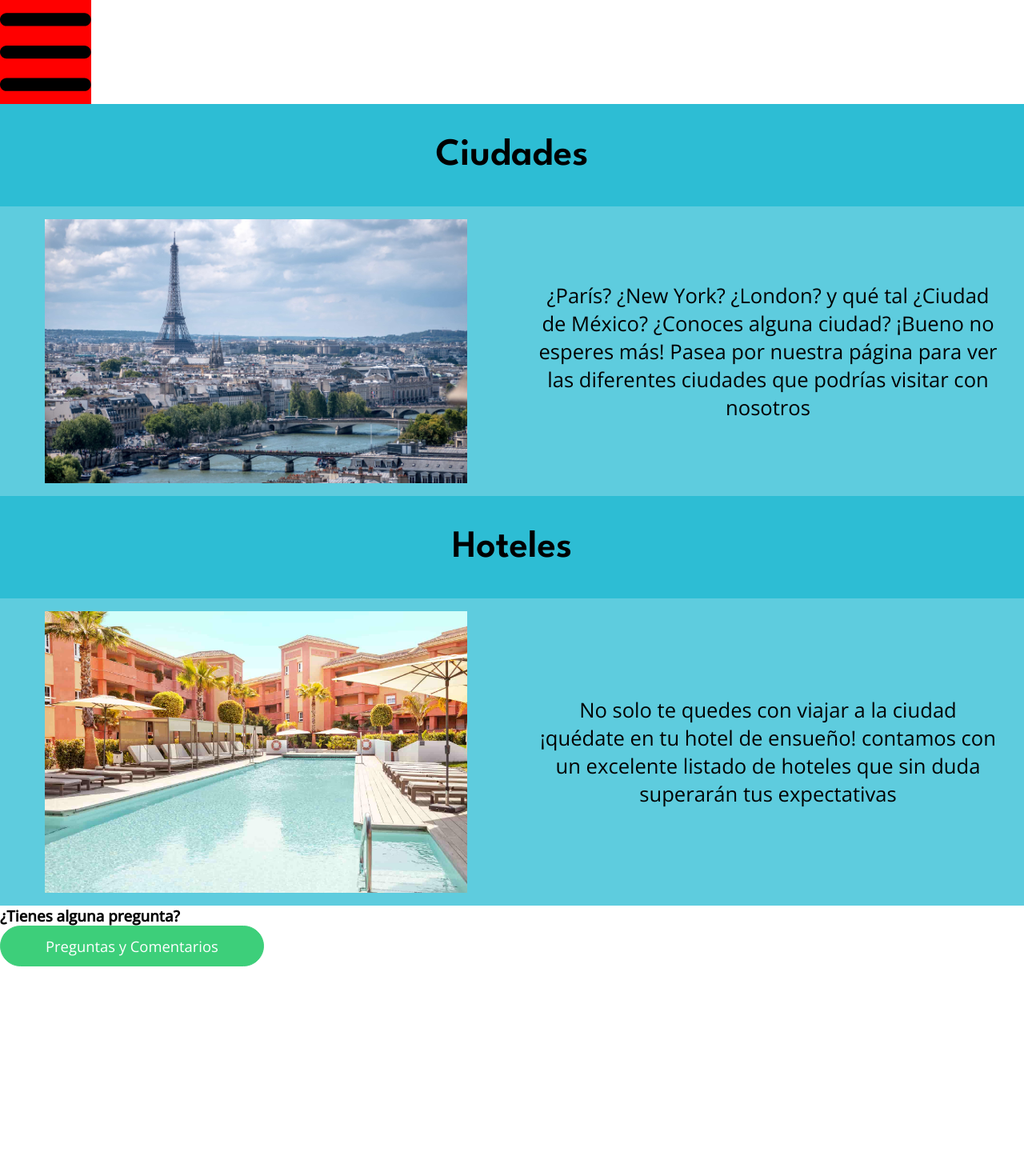
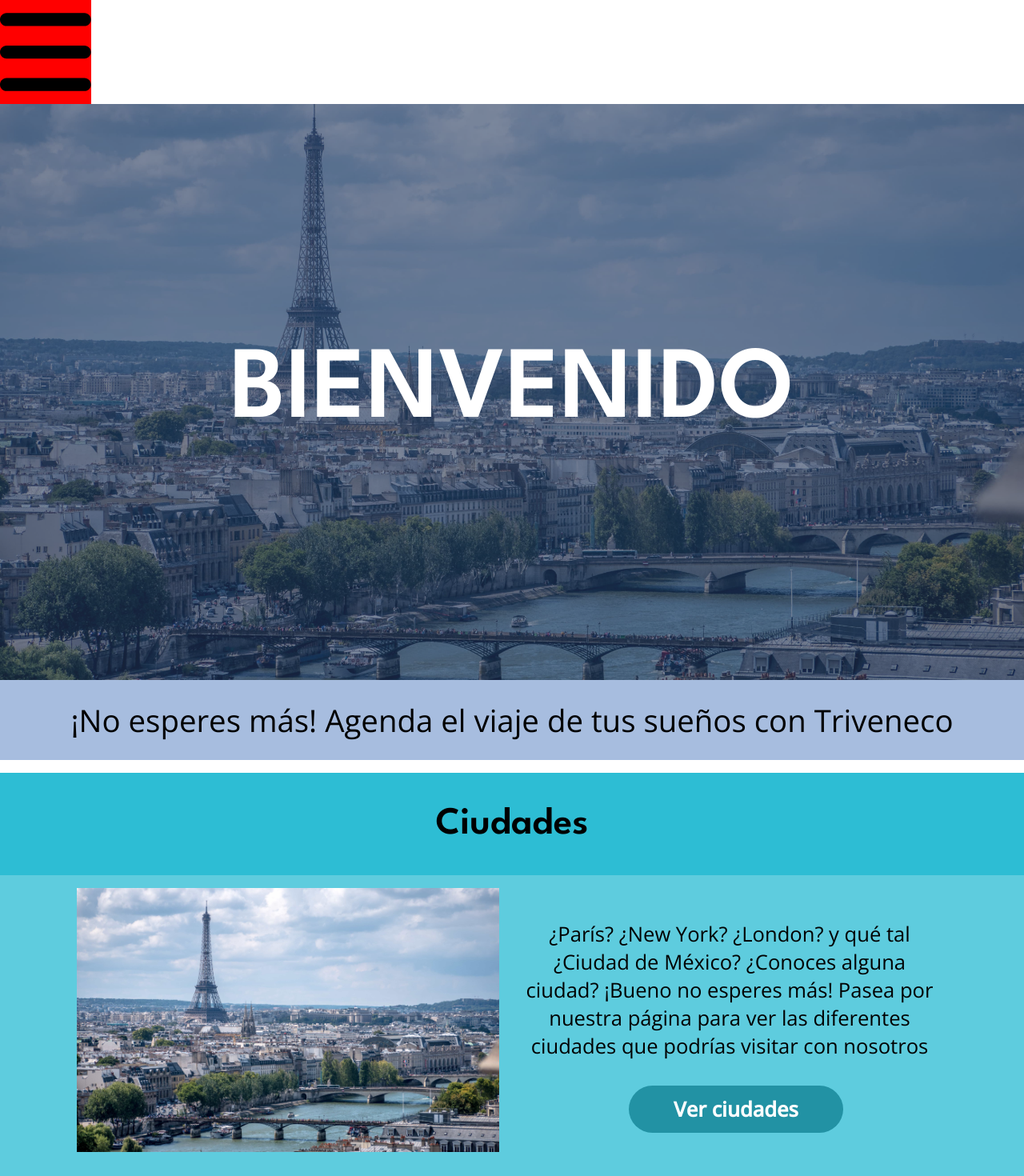
Before and after one commit to Juan-Isturiz/TRIVENECO, a React (Vite) app: page / in a window 1280 px wide. Shown: the top 1470 px of the page at 80% size. Before the commit the page ends 1208 px from the top, so only its background shows below. Built offline with nearby package versions, Linux system fonts and the light colour scheme.

Commit message:
LandPage editado, Header agregado
Cities y Hotel fueron añadidos los botones, falta conectarlos a sus páginas. Feedback fue estilizado con CSS. Header fue creado y estilizado

```diff
--- /dev/null
+++ b/src/Components/Header/Header.jsx
@@ -0,0 +1,16 @@
+import styles from "./Header.module.css";
+
+const Header = (props) => {
+    return (
+        <div className={`${styles.header} ${props.className}`}>
+            <h1>{props.title}</h1>
+            <div className={`${styles.transparent}`}></div>
+            <img src={`${props.src}`} alt={`${props.alt}`} />
+            <div>
+                <p>{props.text}</p>
+            </div>
+        </div>
+    );
+};
+
+export default Header;
--- /dev/null
+++ b/src/Components/Header/Header.module.css
@@ -0,0 +1,66 @@
+.header {
+    display: grid;
+    grid-template-columns: repeat(3, 1fr);
+    margin-bottom: 1rem;
+}
+
+.header img {
+    grid-column: 1 / 5;
+    grid-row: 1 / 5;
+    width: 100%;
+    height: 100%;
+    object-fit: cover;
+}
+
+.header .transparent {
+    grid-column: 1 / 5;
+    grid-row: 1 / 5;
+    background-color: rgba(35, 57, 91, 0.6);
+    order: 1;
+}
+
+.header h1 {
+    grid-column: 1 / 4;
+    grid-row: 2 / 4;
+    font-family: var(--font-titles);
+    font-size: 12vw;
+    color: var(--text-light);
+    text-transform: uppercase;
+    margin: auto;
+    order: 2;
+}
+
+.header div:last-child {
+    grid-column: 1 / 4;
+    grid-row: 5;
+    background-color: var(--primary-color-100);
+    display: inline-grid;
+    align-items: center;
+    text-align: center;
+    font-size: 3vw;
+    padding: 0 1rem;
+}
+
+@media screen and (min-width: 721px) {
+    .header {
+        grid-template-rows: repeat(4, 180px) 100px;
+    }
+    .header h1 {
+        font-size: 10vw;
+    }
+}
+
+@media screen and (max-width: 720px) {
+    .header {
+        grid-template-rows: repeat(4, 1fr) 75px;
+    }
+}
+
+@media screen and (max-width: 480px) {
+    .header {
+        grid-template-rows: repeat(4, 115px) 65px;
+    }
+    .header div:last-child {
+        font-size: 4vw;
+    }
+}
--- a/src/Components/LandPage/BodyStyle.module.css
+++ b/src/Components/LandPage/BodyStyle.module.css
@@ -24,23 +24,25 @@
     padding: 1rem;
 }
 
-.body div:last-child {
-    justify-content: center;
-    align-items: center;
-}
-
 .body p {
     text-align: center;
     padding: 1rem;
 }
 
-/*
-    --secondary-color-100: #5eccde;
-    --secondary-color-200: #2dbdd4;
-    --text-light: #fff;
-    --text-dark: #000;
-    --font-titles: "League Spartan", sans-serif;
-*/
+.body .btn {
+    background-color: var(--secondary-color-300);
+    border: 0;
+    color: var(--text-light);
+    font-size: 2vw;
+    font-weight: bold;
+}
+
+.body .btn:hover {
+    background-color: var(--secondary-color-400);
+}
+.body .btn:active {
+    background-color: var(--secondary-color-500);
+}
 
 @media screen and (min-width: 721px) {
     .body div:first-child {
@@ -50,16 +52,25 @@
     .body .container {
         display: grid;
         grid-template-columns: repeat(2, 50%);
+        padding-bottom: 1rem;
     }
     .body img {
         grid-column: 1;
         max-width: 35rem;
+    }
+    .body div:last-child {
+        display: inline-grid;
+        justify-items: center;
         margin: auto;
+        grid-column: 2;
     }
     .body p {
-        grid-column: 2;
         font-size: 2vw;
-        padding: 0 5%;
+        max-width: 35rem;
+        padding-right: 2rem;
+    }
+    .body .btn {
+        margin-top: 1rem;
     }
 }
 
@@ -71,23 +82,39 @@
     .body .container {
         display: grid;
         grid-template-columns: repeat(2, 50%);
+        padding-bottom: 1rem;
     }
     .body img {
         grid-column: 1;
     }
-    .body p {
+    .body div:last-child {
+        display: inline-grid;
+        justify-items: center;
+        margin: auto;
         grid-column: 2;
-        font-size: 100%;
     }
 }
 
 @media screen and (max-width: 480px) {
-    .body {
-        align-items: center;
-        justify-content: center;
+    .body .container {
+        display: flex;
+        flex-direction: column;
     }
     .body div:first-child {
-        display: flex;
+        width: 100%;
         height: 7rem;
     }
+    .body div:last-child {
+        display: flex;
+        flex-direction: column;
+        justify-content: center;
+        align-items: center;
+    }
+    .body p {
+        padding-top: 0;
+    }
+    .body .btn {
+        margin-bottom: 1.5rem;
+        font-size: 4vw;
+    }
 }
--- a/src/Components/LandPage/Cities.jsx
+++ b/src/Components/LandPage/Cities.jsx
@@ -1,4 +1,5 @@
 import styles from "./BodyStyle.module.css";
+import Button from "../UI/Button/Button";
 
 const Cities = (props) => {
     return (
@@ -10,6 +11,13 @@ const Cities = (props) => {
                 <img src={`${props.src}`} alt={`${props.alt}`} />
                 <div>
                     <p>{props.text}</p>
+                    <Button
+                        type="button"
+                        className={styles.btn}
+                        disabled={false}
+                    >
+                        Ver ciudades
+                    </Button>
                 </div>
             </div>
         </section>
--- a/src/Components/LandPage/Feedback.module.css
+++ b/src/Components/LandPage/Feedback.module.css
@@ -0,0 +1,85 @@
+/* --primary-color-100: #a7bddf;
+    --primary-color-200: #657b9d;
+    --primary-color-300: #23395b;
+    --primary-color-400: #02183a;
+    --primary-color-500: #000019;
+
+    --secondary-color-100: #5eccde;
+    --secondary-color-200: #2dbdd4;
+    --secondary-color-300: #2292a4;
+    --secondary-color-400: #186773;
+    --secondary-color-500: #0e3b43;
+
+    --terciary-color-100: #f3ccc2;
+    --terciary-color-200: #eaa390;
+    --terciary-color-300: #e07a5f;
+    --terciary-color-400: #d6512e;
+    --terciary-color-500: #a93d21;
+
+    --neutral-color-100: #f6f6f6;
+    --neutral-color-200: #d9d9d9;
+    --neutral-color-300: #bcbcbc;
+*/
+.feedback {
+    background-color: var(--primary-color-400);
+    margin-top: 1rem;
+    color: var(--text-light);
+}
+
+.feedback h3 {
+    font-weight: lighter;
+}
+
+.feedback .btn {
+    background-color: var(--primary-color-100);
+    border: 0;
+    color: var(--text-dark);
+    font-weight: bold;
+}
+
+.feedback .btn:hover {
+    background-color: var(--primary-color-200);
+}
+.feedback .btn:active {
+    background-color: var(--primary-color-300);
+}
+
+@media screen and (min-width: 721px) {
+    .feedback {
+        display: grid;
+        grid-template-columns: repeat(2, 50%);
+        margin-bottom: 1rem;
+    }
+    .feedback h3 {
+        display: flex;
+        align-items: center;
+        justify-content: flex-end;
+        padding: 3rem 1rem;
+        text-align: right;
+        font-size: 3vw;
+    }
+    .feedback .btn {
+        align-items: initial;
+        margin: 3rem 1rem;
+        max-width: max-content;
+        font-size: 2vw;
+    }
+}
+
+@media screen and (max-width: 720px) {
+    .feedback {
+        display: flex;
+        flex-direction: column;
+        align-items: center;
+        justify-content: center;
+        margin-bottom: 1rem;
+    }
+    .feedback h3 {
+        padding: 2rem 0 1rem;
+        font-size: 4vw;
+    }
+    .feedback .btn {
+        margin-bottom: 2rem;
+        font-size: 3vw;
+    }
+}
--- a/src/Components/LandPage/Hotels.jsx
+++ b/src/Components/LandPage/Hotels.jsx
@@ -1,4 +1,5 @@
 import styles from "./BodyStyle.module.css";
+import Button from "../UI/Button/Button";
 
 const Hotel = (props) => {
     return (
@@ -10,6 +11,13 @@ const Hotel = (props) => {
                 <img src={`${props.src}`} alt={`${props.alt}`} />
                 <div>
                     <p>{props.text}</p>
+                    <Button
+                        type="button"
+                        className={styles.btn}
+                        disabled={false}
+                    >
+                        Ver hoteles
+                    </Button>
                 </div>
             </div>
         </section>
--- a/src/Pages/LandPage/LandPage.jsx
+++ b/src/Pages/LandPage/LandPage.jsx
@@ -1,14 +1,20 @@
-import "./LandPage.module.css";
 import Cities from "../../Components/LandPage/Cities.jsx";
 import Hotels from "../../Components/LandPage/Hotels.jsx";
 import Feedback from "../../Components/LandPage/Feedback";
+import Header from "../../Components/Header/Header";
 import hotelImg from "../../img/hotelpageimg.jpg";
 import cityImg from "../../img/citypageimg.jpg";
 
 const LandPage = () => {
     return (
-        //<Header />
         <div>
+            <Header
+                className="header"
+                title="Bienvenido"
+                src={cityImg}
+                alt="imagen del titulo"
+                text="¡No esperes más! Agenda el viaje de tus sueños con Triveneco"
+            ></Header>
             <Cities
                 className="body"
                 src={cityImg}
```
Also changed, not shown: src/Pages/LandPage/LandPage.module.css (deleted).
